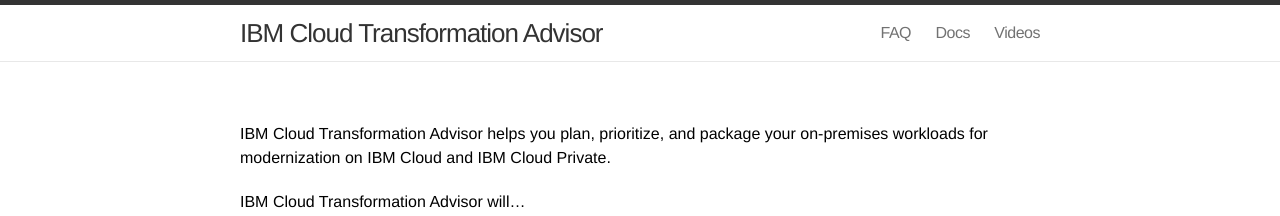
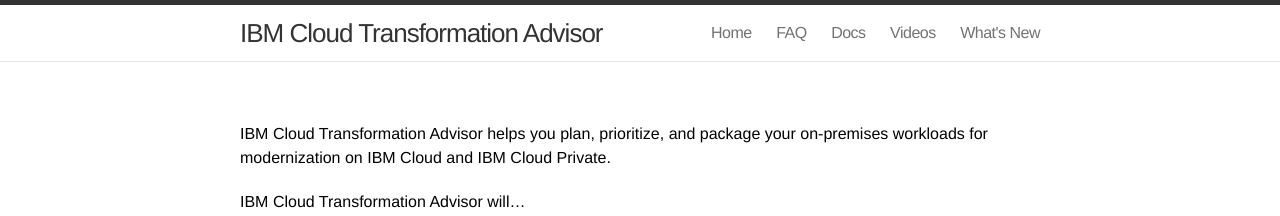
Before and after one commit to TransformationAdvisor/TA.github.io, a Jekyll site: the page built from index.md, in a window 1280 px wide. Shown: the top 216 px of the page. Built offline with Jekyll 4.4.1, drawn with Linux system fonts in a browser that asks for light colours.

Commit message:
Update header.html

```diff
--- a/_includes/header.html
+++ b/_includes/header.html
@@ -17,9 +17,12 @@
         </svg>
       </a>
       <div class="trigger">
+        <a class="page-link" href="/">Home</a>
         <a class="page-link" href="/FAQ">FAQ</a>
         <a class="page-link" href="/doc">Docs</a>
         <a class="page-link" href="/video">Videos</a>
+        <a class="page-link" href="/news">What's New</a>
+
       </div>
     </nav>
 
```
